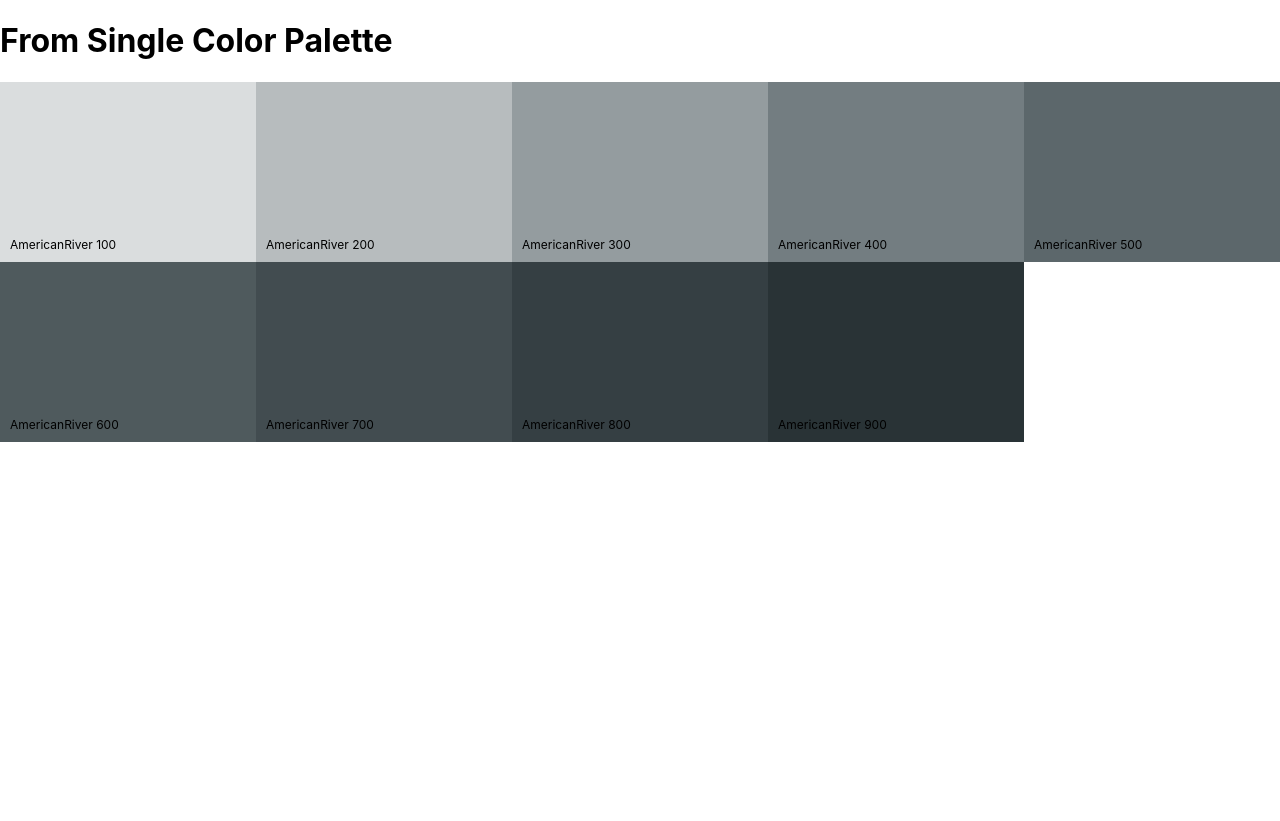
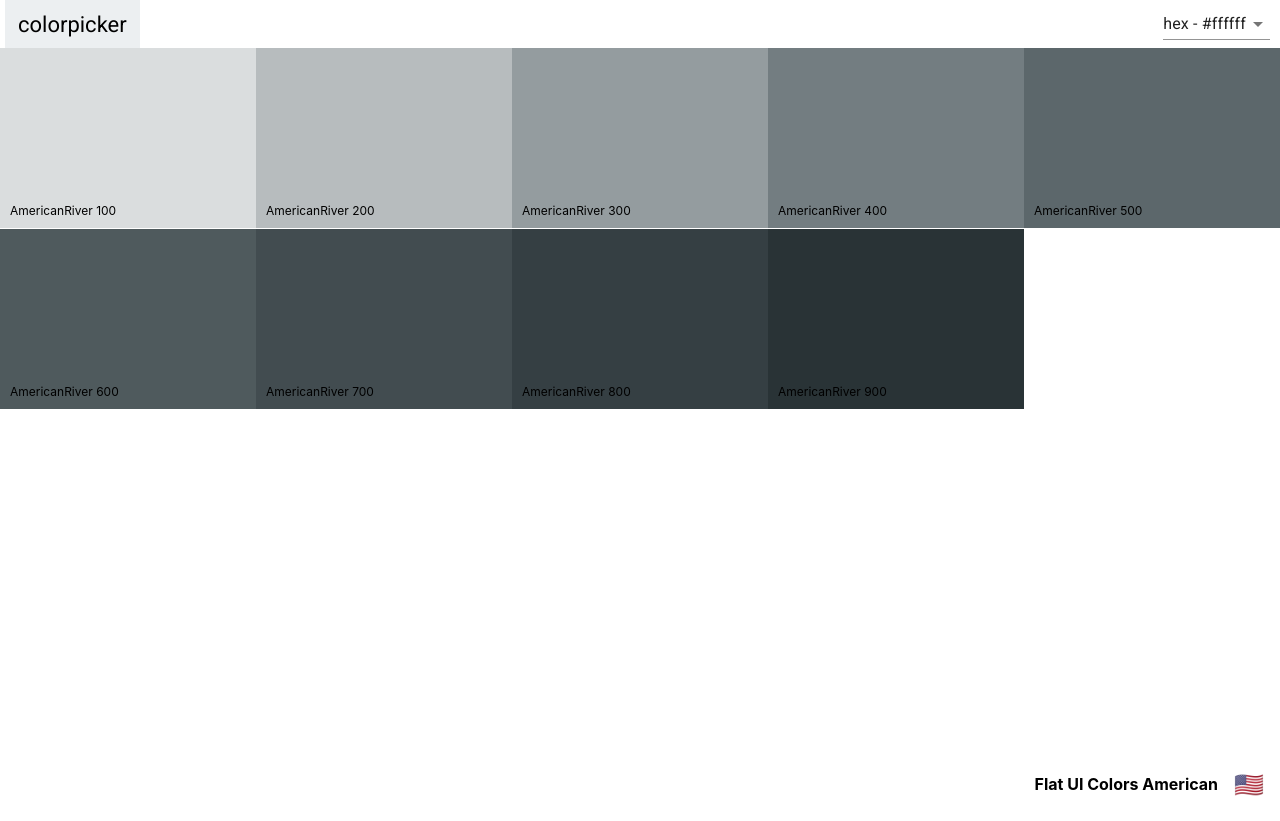
Before and after one commit to avinashlahel/react-colors, a React (Create React App) app: page /palette/flat-ui-colors-american/americanriver in a window 1280 px wide. After the commit the page ends 800 px from the top, so only its background shows below. Built offline with nearby package versions, Linux system fonts and the light colour scheme.

Commit message:
Add Navbar and footer to SinglecolorPalette

```diff
--- a/src/Navbar.js
+++ b/src/Navbar.js
@@ -28,15 +28,14 @@ class Navbar extends Component {
     }
 
     render() {
-        const {level, handleChange} = this.props;
+        const {level, handleChange, showSlider} = this.props;
         return (
             <header className="Navbar">
                 <div className="logo">
                     <Link to="/">colorpicker</Link>
                 </div>
-                <div className="slider-container">
+                {showSlider && <div className="slider-container">
                     <span>Level: {level}</span>
-                </div>
                     <div className="slider">
                         <Slider
                             defaultValue={level}
@@ -46,6 +45,8 @@ class Navbar extends Component {
                             onAfterChange={handleChange}
                         />
                     </div>
+                </div>
+                }
                 <div className="select-container">
                     <Select value={this.state.format} onChange={this.handleFormatChange}>
                         <MenuItem value={"hex"}>hex - #ffffff</MenuItem>
--- a/src/Palette.js
+++ b/src/Palette.js
@@ -2,6 +2,7 @@ import React, {Component} from 'react';
 import ColorBox from "./ColorBox";
 import './Pallete.css';
 import Navbar from "./Navbar";
+import PaletteFooter from "./PaletteFooter"
 
 class Palette extends Component {
 
@@ -37,14 +38,10 @@ class Palette extends Component {
                 <div className="Pallete">
                     <Navbar level={level}
                             handleChange={this.handleChange}
-                            handleSelectChange={this.handleSelectChange}/>
+                            handleSelectChange={this.handleSelectChange}
+                            showSlider={true}/>
                     <div className="Pallete-colors">{colorBox}</div>
-                    <footer className="Palette-footer">
-                        {palette.paletteName}
-                        <span className="emoji">
-                            {palette.emoji}
-                        </span>
-                    </footer>
+                    <PaletteFooter palette={this.props.palette} />
                 </div>
             </div>
         );
--- /dev/null
+++ b/src/PaletteFooter.js
@@ -0,0 +1,13 @@
+import React from 'react';
+
+function PaletteFooter(props) {
+    const {palette} = props;
+    return (
+        <footer className="Palette-footer">
+            {palette.paletteName}
+            <span className="emoji">{palette.emoji}</span>
+        </footer>
+    );
+}
+
+export default PaletteFooter;
--- a/src/SingleColorPalette.js
+++ b/src/SingleColorPalette.js
@@ -1,11 +1,15 @@
 import React, {Component} from 'react';
 import ColorBox from './ColorBox'
+import Navbar from './Navbar'
+import PaletteFooter from "./PaletteFooter"
 
 class SingleColorPalette extends Component {
 
     constructor(props) {
         super(props);
-        this._shades = this.generateShades(this.props.palette, this.props.colorId)
+        this._shades = this.generateShades(this.props.palette, this.props.colorId);
+        this.handleSelectChange = this.handleSelectChange.bind(this);
+        this.state = {format: 'hex'}
     }
 
     generateShades(palette, toFilterBy) {
@@ -17,11 +21,16 @@ class SingleColorPalette extends Component {
         return shades.slice(1);
     }
 
+    handleSelectChange(val) {
+        this.setState({format: val});
+    }
+
     render() {
+        const {format} = this.state;
         const colors =
             this._shades.map(color =>
                 <ColorBox
-                    background={color.hex}
+                    background={color[format]}
                     name={color.name}
                     key={color.id}
                     showLink={false}/>
@@ -29,10 +38,12 @@ class SingleColorPalette extends Component {
 
         return (
             <div className="Pallete">
-                <h1>From Single Color Palette</h1>
+                <Navbar handleSelectChange={this.handleSelectChange}
+                        showSlider={false}/>
                 <div className="Pallete-colors">
                     {colors}
                 </div>
+                <PaletteFooter palette={this.props.palette} />
             </div>
         );
     }
```
Lines whose indentation alone changed are shown as unchanged.
